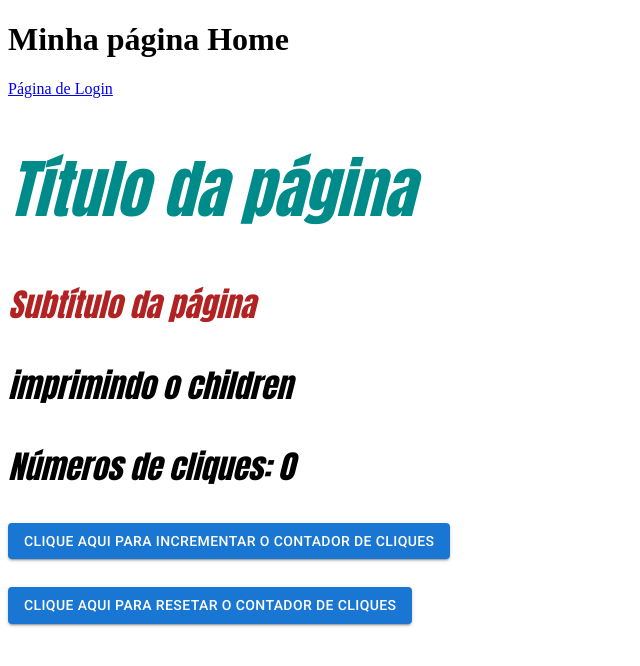
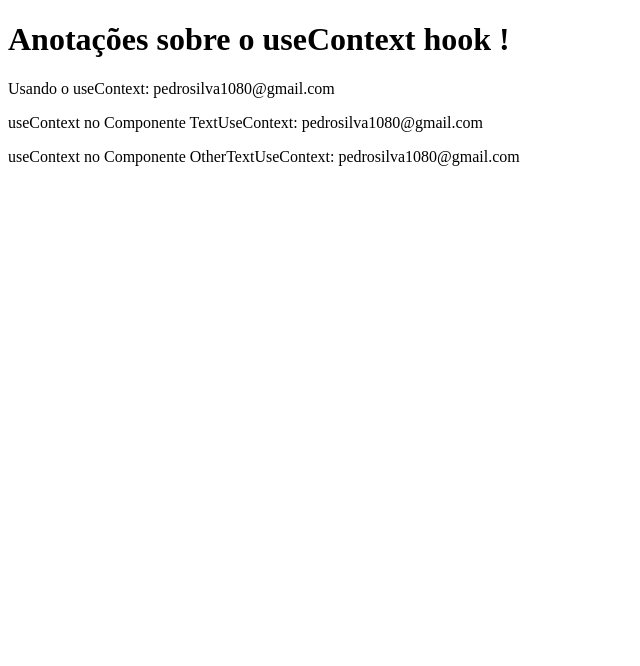
Before and after one commit to ocsoares/Aprendendo-ReactJS, a React (Vite) app: page /notes/usecontext in a window 1280 px wide. Before the commit this address led to /home. Shown: the top 666 px of the page, without its empty margins (0-640 px from the left). Built offline with nearby package versions, Linux system fonts and the light colour scheme.

Commit message:
feat: add notes about useContext() hook

```diff
--- a/src/app/App.tsx
+++ b/src/app/App.tsx
@@ -1,10 +1,12 @@
 import { Routes } from "./routes/Routes";
+import { LoggedUserEmailProvider } from "./shared/contexts/LoggedUserEmail";
 
 function App() {
   return (
-    <div>
+    // Aplicando o "LoggedUserEmailContext" para os FILHOS !!
+    <LoggedUserEmailProvider>
       <Routes />
-    </div>
+    </LoggedUserEmailProvider>
   );
 }
 
--- /dev/null
+++ b/src/app/pages/learning-notes/use-context/UseContextNote.tsx
@@ -0,0 +1,19 @@
+import { useContext } from "react";
+import { LoggedUserEmailContext } from "../../../shared/contexts/LoggedUserEmail";
+import { TextUseContext } from "./components/TextUseContext";
+import { OtherTextUseContext } from "./components/OtherTextUseContext";
+
+export const UseContextNote = () => {
+  const { loggedUserEmail } = useContext(LoggedUserEmailContext);
+
+  return (
+    <div>
+      <h1>Anotações sobre o useContext hook !</h1>
+
+      <p>Usando o useContext: {loggedUserEmail}</p>
+
+      <TextUseContext />
+      <OtherTextUseContext />
+    </div>
+  );
+};
--- /dev/null
+++ b/src/app/pages/learning-notes/use-context/components/OtherTextUseContext.tsx
@@ -0,0 +1,8 @@
+import { useContext } from "react";
+import { LoggedUserEmailContext } from "../../../../shared/contexts/LoggedUserEmail";
+
+export const OtherTextUseContext = () => {
+  const { loggedUserEmail } = useContext(LoggedUserEmailContext);
+
+  return <p>useContext no Componente OtherTextUseContext: {loggedUserEmail}</p>;
+};
--- /dev/null
+++ b/src/app/pages/learning-notes/use-context/components/TextUseContext.tsx
@@ -0,0 +1,8 @@
+import { useContext } from "react";
+import { LoggedUserEmailContext } from "../../../../shared/contexts/LoggedUserEmail";
+
+export const TextUseContext = () => {
+  const { loggedUserEmail } = useContext(LoggedUserEmailContext);
+
+  return <p>useContext no Componente TextUseContext: {loggedUserEmail} </p>;
+};
--- a/src/app/routes/Routes.tsx
+++ b/src/app/routes/Routes.tsx
@@ -8,6 +8,7 @@ import { Home } from "../pages/Home";
 import { Login } from "../pages/login/Login";
 import { UseRefNote } from "../pages/learning-notes/use-ref-note/UseRefNote";
 import { ChildrenNote } from "../pages/learning-notes/children/ChildrenNote";
+import { UseContextNote } from "../pages/learning-notes/use-context/UseContextNote";
 
 export const Routes = () => {
   return (
@@ -15,8 +16,10 @@ export const Routes = () => {
       <ReactRouter>
         <Route path="/home" element={<Home />} />
         <Route path="/login" element={<Login />} />
+
         <Route path="/notes/useref" element={<UseRefNote />} />
         <Route path="/notes/children" element={<ChildrenNote />} />
+        <Route path="/notes/usecontext" element={<UseContextNote />} />
 
         {/* Toda Rota que NÃO for especificada A CIMA será REDIRECIONADA para a página "home" !!!  */}
         <Route path="*" element={<Navigate to="home" />} />
--- /dev/null
+++ b/src/app/shared/contexts/LoggedUserEmail.tsx
@@ -0,0 +1,28 @@
+// O "context" é Utilizado em casos que Precisa COMPARTILHAR VALORES e ESTADOS entre
+// diversos Componentes DIFERENTES, SEM ter que precisar receber esse Valor como "props"
+// no Parâmetro !!!
+
+import { PropsWithChildren, createContext } from "react";
+
+interface ILoggedUserEmailContextData {
+  loggedUserEmail: string;
+}
+
+// O "useContext" irá CONSUMIR ESSE Contexto !!!
+// Apenas TIPANDO para Definir o Valor do Objeto em "value" no Provider !!!
+export const LoggedUserEmailContext =
+  createContext<ILoggedUserEmailContextData>({} as ILoggedUserEmailContextData);
+
+export const LoggedUserEmailProvider = ({ children }: PropsWithChildren) => {
+  return (
+    <LoggedUserEmailContext.Provider
+      value={{ loggedUserEmail: "pedrosilva1080@gmail.com" }}
+    >
+      {/* O "context" IRÁ ser usado como um Elemento PAI, em que um determinado Valor irá ser
+       REPASSADOS para os FILHOS, nesse caso, o Valor "loggedUserEmail", por isso PRECISA do
+       "children"
+      */}
+      {children}
+    </LoggedUserEmailContext.Provider>
+  );
+};
--- a/src/app/shared/contexts/context.tsx
+++ /dev/null
@@ -1 +0,0 @@
-// Contextos do React !!!
```
